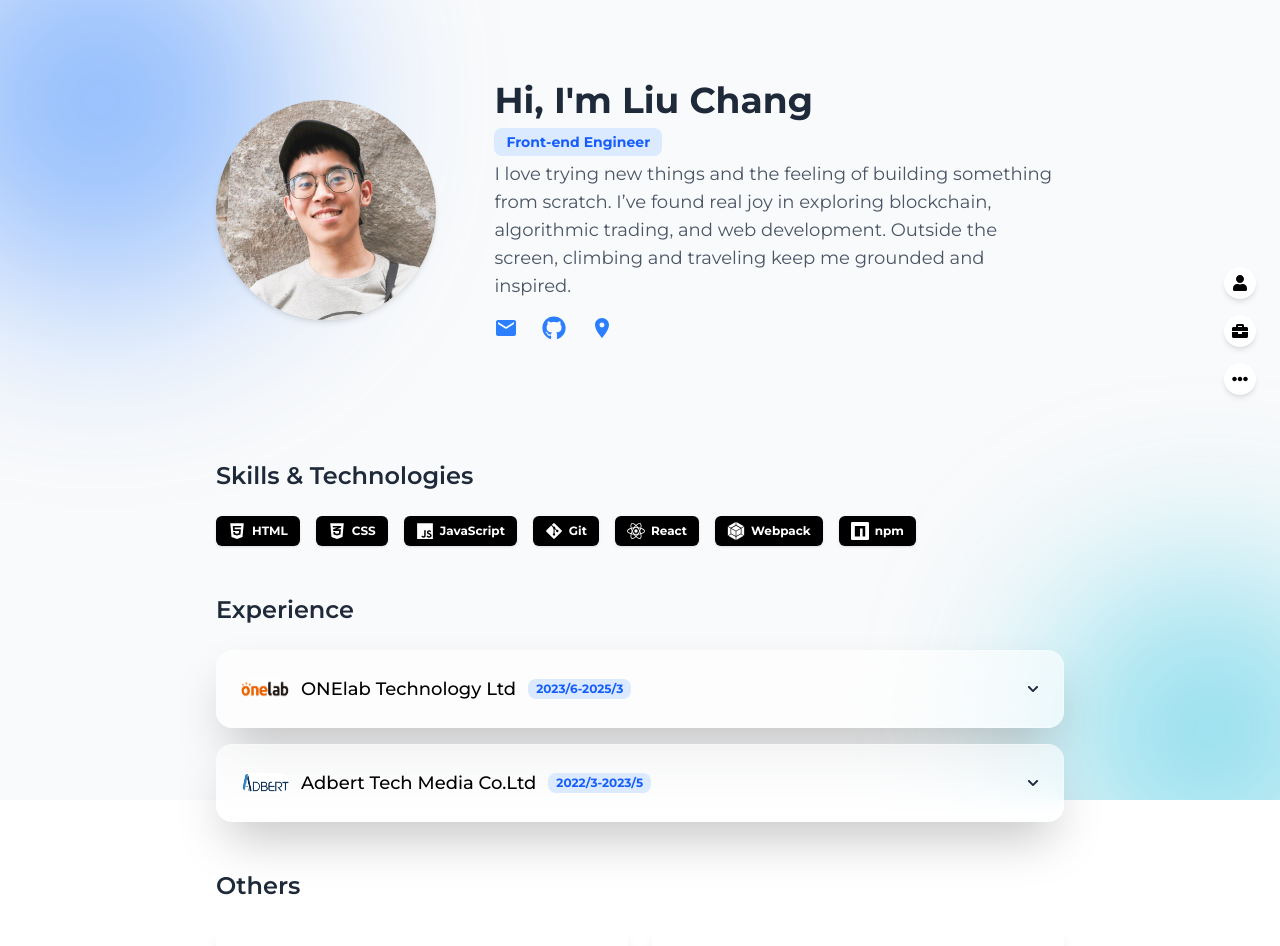
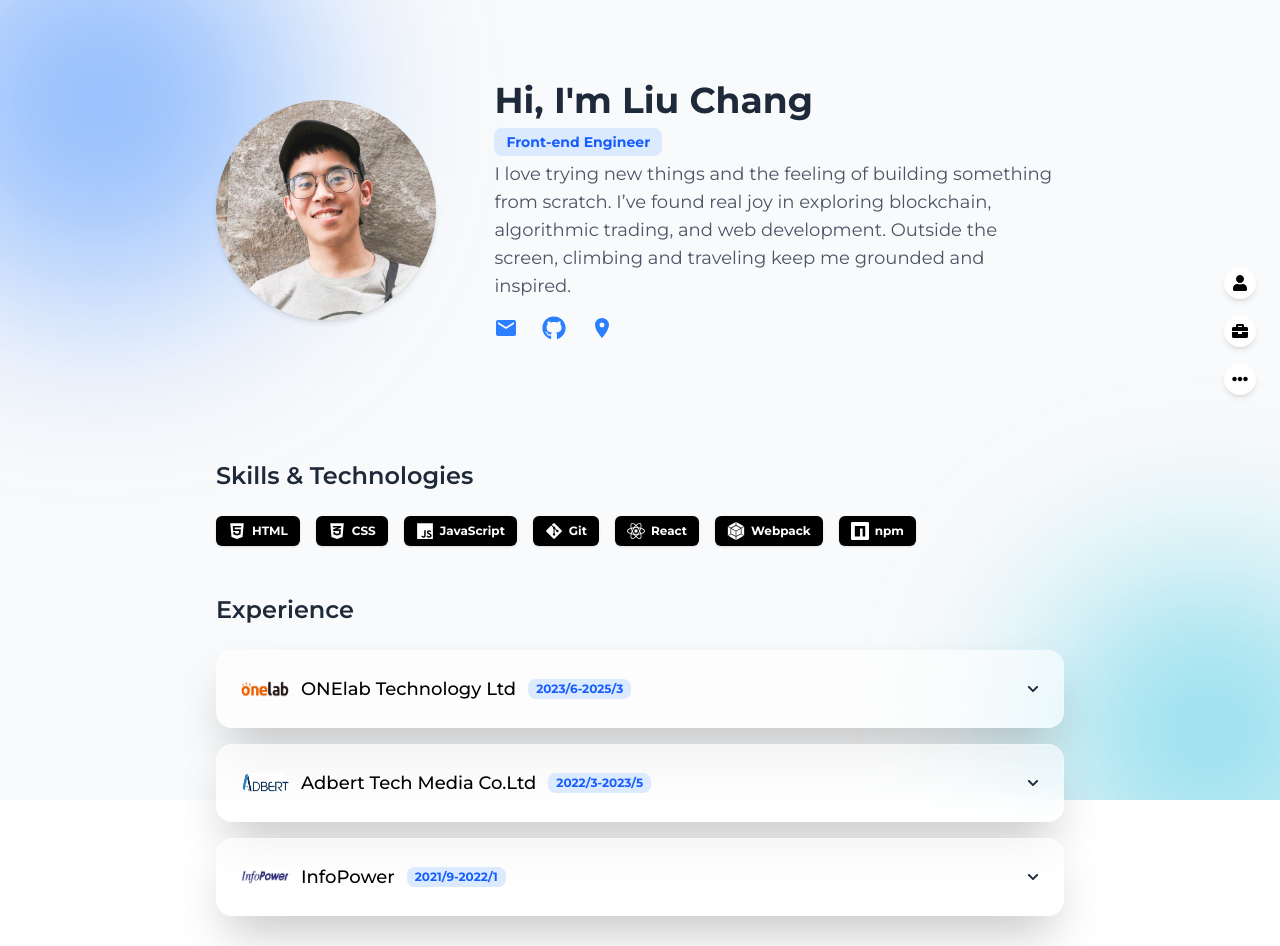
Before and after one commit to richard85501/my-website, a React (Vite) app: page / in a window 1280 px wide. Shown: the top 946 px of the page. Built offline with nearby package versions, Linux system fonts and the light colour scheme.

Commit message:
feat:add work experience

```diff
--- a/src/App.tsx
+++ b/src/App.tsx
@@ -5,7 +5,11 @@ import WorkExperience from "./pages/work-experience/WorkExperience";
 import Skills from "./pages/skills/Skills";
 import FloatingNav from "./components/floating-nav/FloatingNav";
 import Bolb from "./pages/bolb/Bolb";
-import { onelabDetails, adbertDetails } from "./data/experience";
+import {
+  onelabDetails,
+  adbertDetails,
+  infopowerDetails,
+} from "./data/experience";
 import { onelabSkills, adbertSkills } from "./data/skills";
 
 function Portfolio() {
@@ -64,7 +68,6 @@ function Portfolio() {
           </div>
         </div>
       </header>
-
       <section className="max-w-4xl mx-auto px-6 py-10">
         <Skills />
       </section>
@@ -78,7 +81,6 @@ function Portfolio() {
           skills={onelabSkills}
         />
       </section>
-
       <section className="max-w-4xl mx-auto px-6 py-2">
         <WorkExperience
           companyName="Adbert Tech Media Co.Ltd"
@@ -88,8 +90,16 @@ function Portfolio() {
           skills={adbertSkills}
         />
       </section>
-
-      <section id="others" className="max-w-4xl mx-auto px-6 py-10">
+      <section className="max-w-4xl mx-auto px-6 py-2">
+        <WorkExperience
+          companyName="InfoPower"
+          companyLogo="infopower.png"
+          period="2021/9-2022/1"
+          details={infopowerDetails}
+          skills={[]}
+        />
+      </section>
+      {/* <section id="others" className="max-w-4xl mx-auto px-6 py-10">
         <h2 className="text-2xl font-semibold mb-6">Others</h2>
         <div className="grid grid-cols-1 sm:grid-cols-2 gap-6">
           <ProjectCard
@@ -99,10 +109,13 @@ function Portfolio() {
           <ProjectCard
             title="My Portfolio"
             desc="This personal site you're looking at."
-          />
-        </div>
-      </section>
-
+          /> */}
+      {/* <ProjectCard
+            title="Programmatic trading of TAIEX Futures"
+            desc="Built an automated trading system for TAIEX Futures."
+          /> */}
+      {/* </div>
+      </section> */}
       <footer className="text-center text-sm text-gray-500 py-10">
         <p>
           © 2025 Liu Chang •{" "}
--- a/src/data/experience.tsx
+++ b/src/data/experience.tsx
@@ -13,3 +13,8 @@ export const adbertDetails = [
   "Built a component library using Storybook, creating highly reusable and easily maintainable React components to enhance cross-project and cross-team collaboration.",
   "Implemented automated testing for components, saving development and testing time while increasing component stability.",
 ];
+
+export const infopowerDetails = [
+  "Maintained the email delivery system using Mailgun and AWS services.",
+  "Implemented logging at critical points to resolve traffic monitoring issues on the official website.",
+];
```
